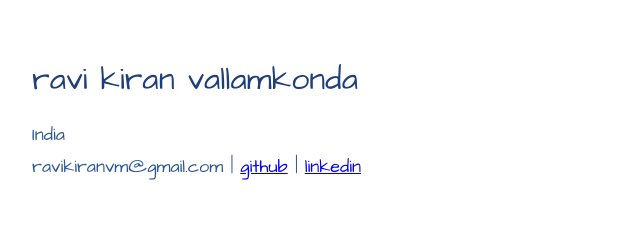
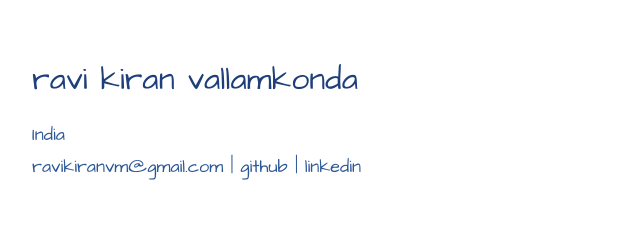
Before and after one commit to ravikiranvm/CloudResume, a plain HTML site: page frontend/index.html in a window 1280 px wide. Shown: the top 241 px of the page, 208-848 px from the left. Drawn offline with Linux system fonts and the light colour scheme; no server answers.

Commit message:
edited index.html

```diff
--- a/frontend/index.html
+++ b/frontend/index.html
@@ -12,7 +12,7 @@
     <h1>ravi kiran vallamkonda</h1>
     <div class="contact">
         India <br>
-        ravikiranvm@gmail.com | <a href="https://github.com/ravikiranvm">github</a> | <a href="linkedin.com/in/ravikiranvm">linkedin</a>
+        ravikiranvm@gmail.com | <a class="links" href="https://github.com/ravikiranvm">github</a> | <a class="links" href="https://linkedin.com/in/ravikiranvm">linkedin</a>
     </div>
 
     <h2>projects ✦</h2>
--- a/frontend/styles.css
+++ b/frontend/styles.css
@@ -110,3 +110,8 @@ h2 {
     display: inline-block;
     padding-top: 15px;
 }
+
+.links {
+    color: inherit;
+    text-decoration: none;
+}
```
